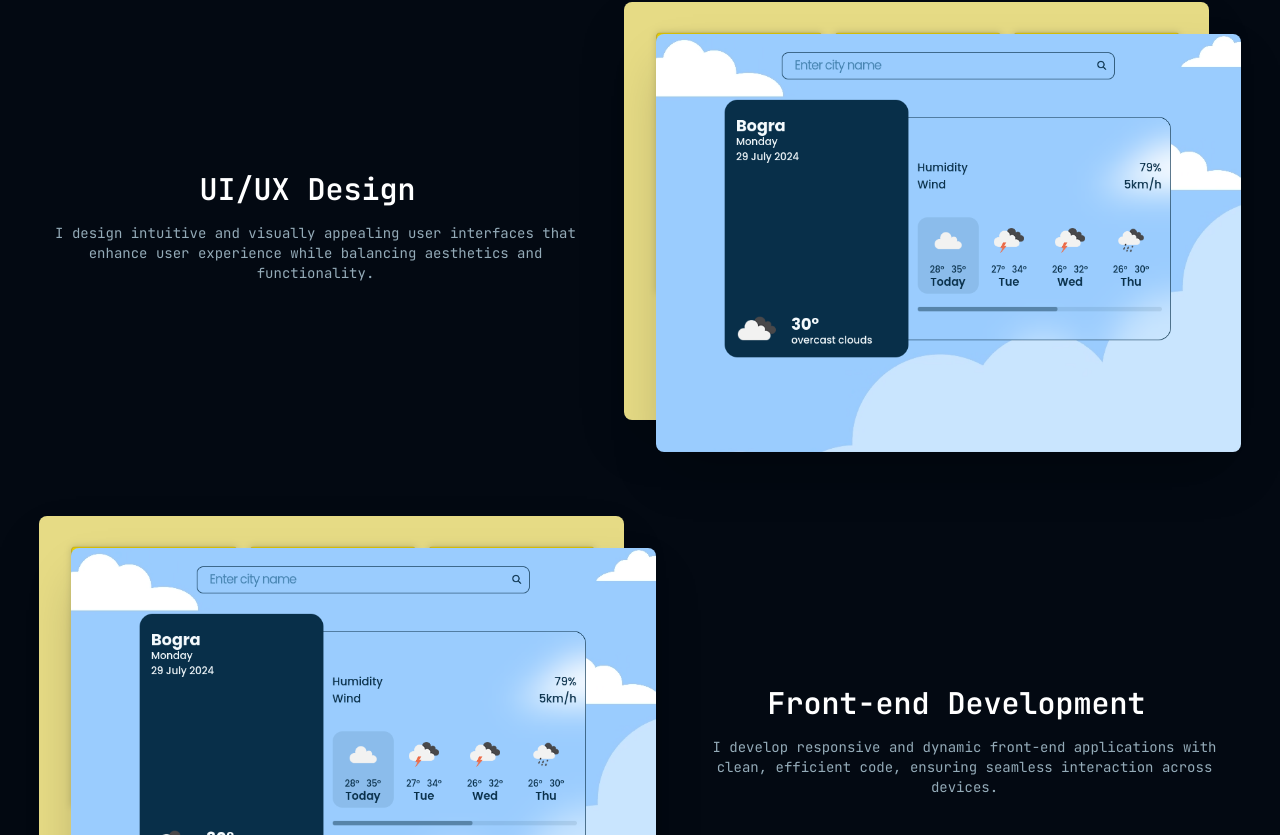
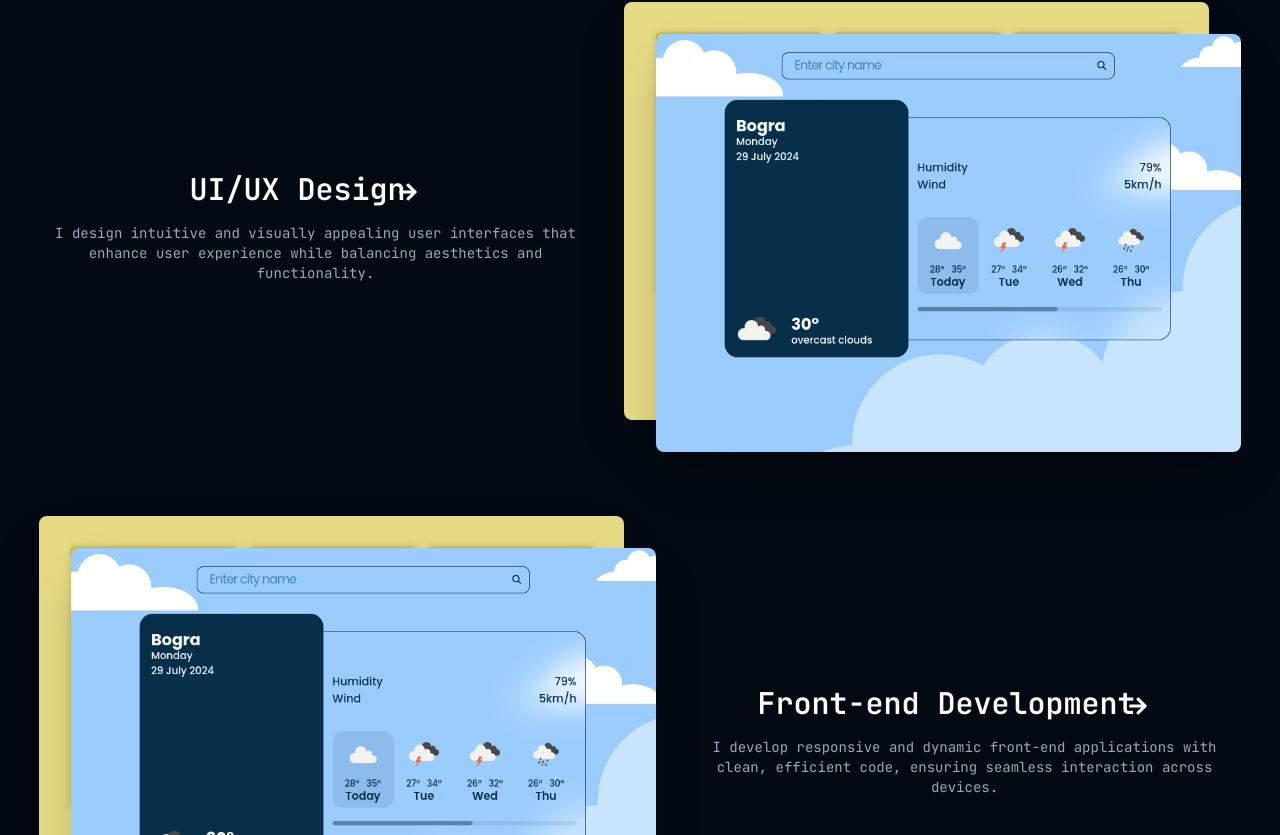
Before and after one commit to blckdrgn03/new-portfolio, a Next.js app: page / in a window 1280 px wide. Shown: the part 1165-2000 px from the top of the page. Built offline with nearby package versions, Linux system fonts and the light colour scheme.

Commit message:
Nothing relevant

```diff
--- a/components/services.jsx
+++ b/components/services.jsx
@@ -63,18 +63,18 @@ const Service = ({ name, description, topImage, bottomImage, isXlWindow, id }) =
                 viewport={isXlWindow ? { once: true } : { once: true, margin: "-100px 0px 0px 0px" }}
                 transition={{ duration: 0.75, delay: 0.25 }}
                 key={isXlWindow}
-                className="group/service -z-10 xl:w-1/2 shrink"
+                className="group/service z-10 xl:w-1/2 shrink"
             >
                 <h2 className=" md:text-2xl text-white text-xl lg:text-3xl font-semibold text-center pb-2 xl:pb-4">
                     {name}
                     <a href="#contact">
-                        <FaArrowRight className="inline ml-2 md:ml-3 xl:ml-4 -translate-x-6 hover:text-accent text-[0px] opacity-0 transition-all duration-500 group-hover/service:translate-x-0 group-hover/service:text-xl group-hover/service:opacity-100 hover:rotate-90 cursor-pointer" />
+                        <FaArrowRight className="inline ml-2 md:ml-3 xl:ml-4 -translate-x-6 hover:text-accent transition-all duration-300 text-xl hover:rotate-90 cursor-pointer" />
                     </a>
                 </h2>
                 <p className=" text-xs md:text-sm lg:text-md text-center">{description}</p>
             </motion.div>
 
-            <div className="relative group shrink-0 aspect-[7/5] w-[90%] xl:w-[50%] my-6 md:my-8 xl:my-0">
+            <div className="relative group shrink-0 z-20 aspect-[7/5] w-[90%] xl:w-[50%] my-6 md:my-8 xl:my-0">
                 <motion.div onViewportEnter={(e) => {handleView(e, id)}} className="absolute top-1/2 left-1/2 h-2 w-2 bg-transparent -z-50"></motion.div>
                 <div className={`absolute shadow-2xl transition-all duration-500 md:delay-300 rounded-[8px] overflow-hidden ${inView[id] ? "group-hover:brightness-100 brightness-90  -top-2 -left-2 right-2 bottom-2 md:-top-3 md:-left-3 md:right-3 md:bottom-3 xl:-top-4 xl:-left-4 xl:right-4 xl:bottom-4 group-hover:top-2 group-hover:left-2 group-hover:-bottom-2 group-hover:-right-2 md:group-hover:top-3 md:group-hover:left-3 md:group-hover:-bottom-3 md:group-hover:-right-3 xl:group-hover:top-4 xl:group-hover:left-4 xl:group-hover:-bottom-4 xl:group-hover:-right-4 group-hover:z-30" : "top-0 left-0 right-0 bottom-0" }`}>
                     <Image
--- a/components/ui/3d-project.jsx
+++ b/components/ui/3d-project.jsx
@@ -7,16 +7,16 @@ export function Project({ project }) {
   return (
     (<CardContainer className="inter-var scroll-snap-start">
       <CardBody
-        className="bg-[#171d26] relative group/card hover:shadow-2xl hover:shadow-accent/[0.2] w-[20rem] md:w-[25rem] lg:w-[30rem] h-[26.75rem] md:h-[33.25rem] lg:h-[40rem] rounded-xl max-h-[95vh] p-4 sm:p-6 flex flex-col justify-between">
+        className="bg-[#171d26] relative group/card hover:shadow-xl hover:shadow-accent/[0.1] w-[20rem] md:w-[25rem] lg:w-[30rem] h-[26.75rem] md:h-[33.25rem] lg:h-[40rem] rounded-xl max-h-[95vh] p-4 sm:p-6 flex flex-col justify-between">
           <div>
             <CardItem
-          translateZ="50"
+          translateZ="70"
           className="text-xl md:text-2xl text-white lg:text-3xl font-semibold text-white capitalize">
           {project.name}
         </CardItem>
         <CardItem
           as="p"
-          translateZ="60"
+          translateZ="50"
           className="text-xs md:text-sm lg:text-md max-w-sm mt-2 lg:mt-4 xl:mt-8 text-slate">
           {project.description}
         </CardItem>
@@ -34,7 +34,7 @@ export function Project({ project }) {
           </div>
           <div className="flex justify-between items-center">
           <CardItem
-            translateZ={35}
+            translateZ={50}
             as="a"
             href={project.code}
             target="__blank"
@@ -50,7 +50,7 @@ export function Project({ project }) {
             Visit website
           </CardItem> */}
           <CardItem
-          translateZ={35}
+          translateZ={50}
           className="flex gap-2"
           >
             {project.techs.map((tech , index)=> {
```
